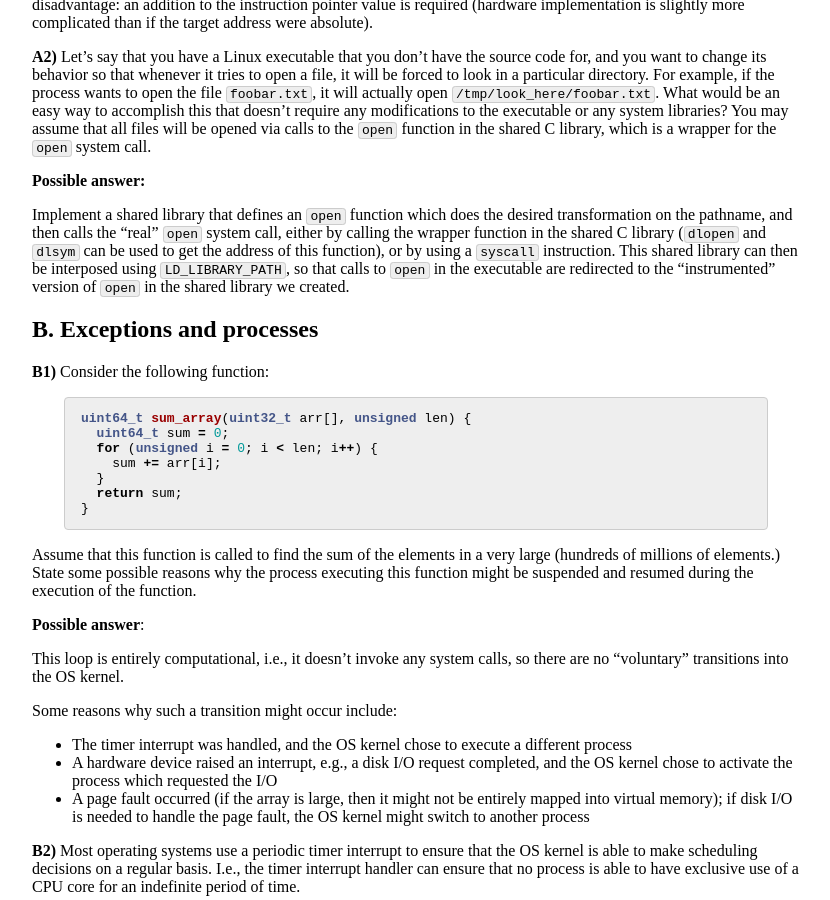
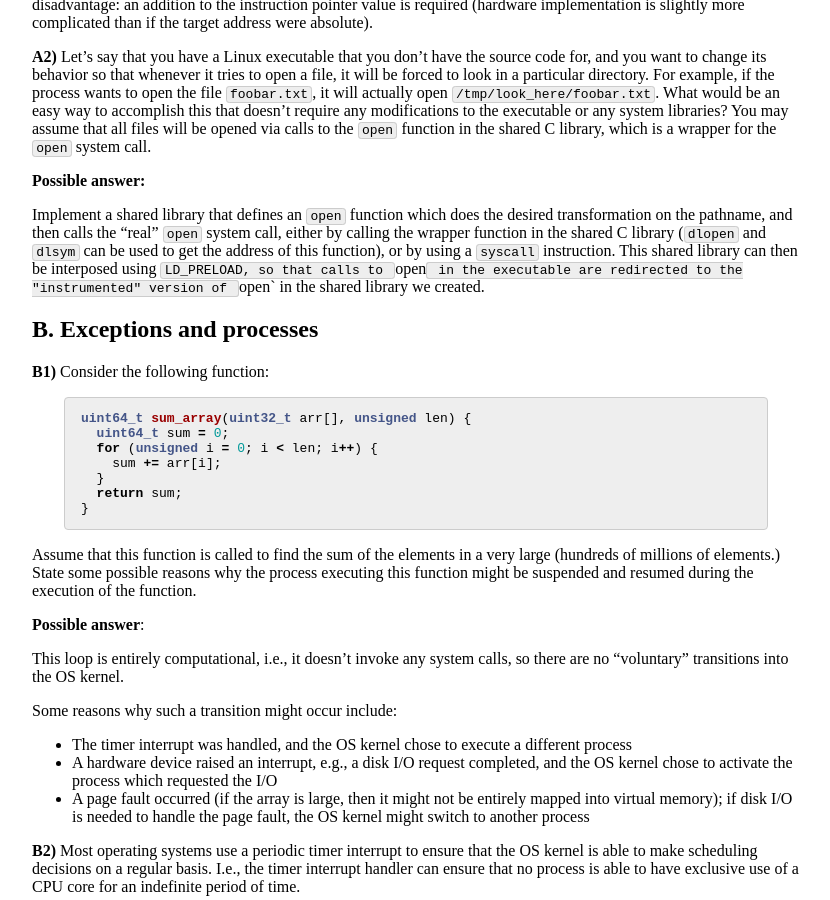
Before and after one commit to jhucsf/spring2021, a Jekyll site: the page built from resources/exam3review-solutions.md, in a window 1280 px wide and 900 px high, scrolled down 805 px. Shown: the whole window, without its empty margins (224-1054 px from the left). Built offline with Jekyll 4.4.1, drawn with Linux system fonts in a browser that asks for light colours.

Commit message:
fix mistakes in solutions

```diff
--- a/resources/exam3review-solutions.md
+++ b/resources/exam3review-solutions.md
@@ -35,7 +35,7 @@ One advantage of implementing calls as relative displacements is that the call i
 
 **Possible answer:**
 
-Implement a shared library that defines an `open` function which does the desired transformation on the pathname, and then calls the "real" `open` system call, either by calling the wrapper function in the shared C library (`dlopen` and `dlsym` can be used to get the address of this function), or by using a `syscall` instruction.  This shared library can then be interposed using `LD_LIBRARY_PATH`, so that calls to `open` in the executable are redirected to the "instrumented" version of `open` in the shared library we created.
+Implement a shared library that defines an `open` function which does the desired transformation on the pathname, and then calls the "real" `open` system call, either by calling the wrapper function in the shared C library (`dlopen` and `dlsym` can be used to get the address of this function), or by using a `syscall` instruction.  This shared library can then be interposed using `LD_PRELOAD, so that calls to `open` in the executable are redirected to the "instrumented" version of `open` in the shared library we created.
 
 ## B. Exceptions and processes
 
```
Also changed, not shown: other parts of resources/exam3review-solutions.md (+1 -1 lines), index.md (+1 -0 lines).
